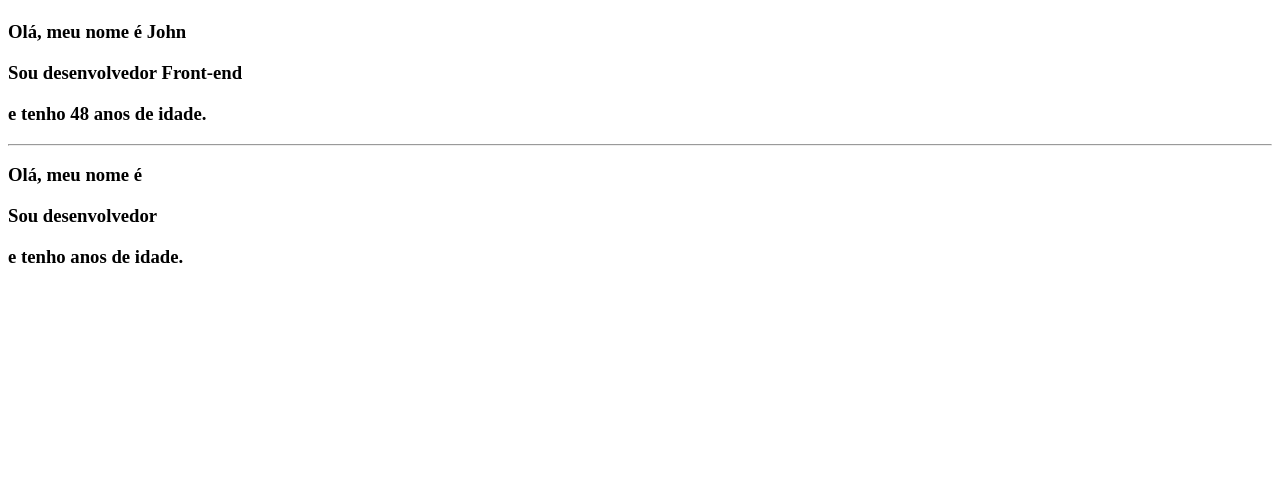
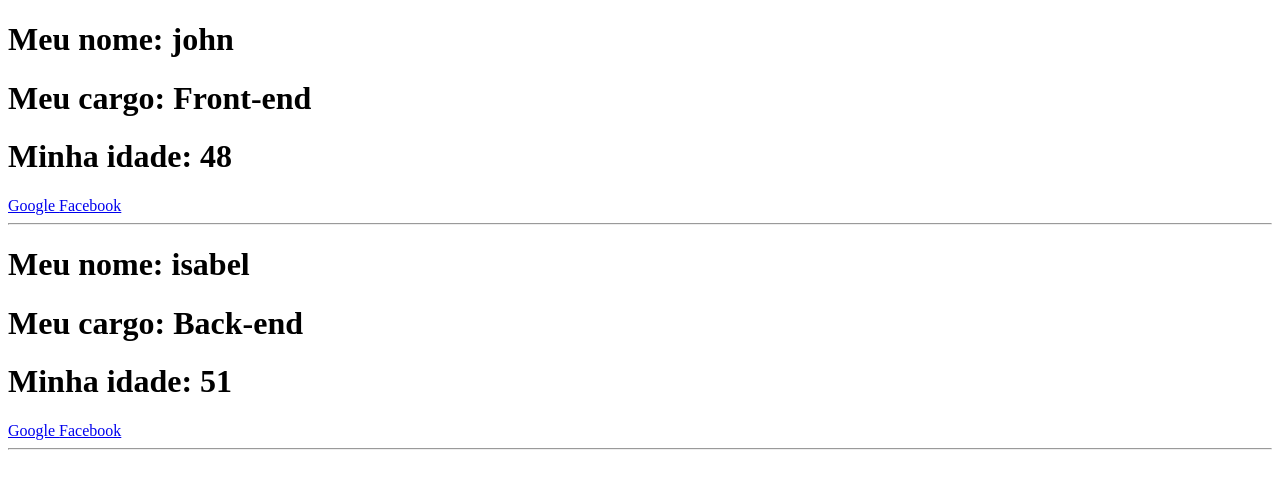
Before and after one commit to johntec-ads/meuapp, a React (Create React App) app: page / in a window 1280 px wide. Shown: the top 488 px of the page. Built offline with nearby package versions, Linux system fonts and the light colour scheme.

Commit message:
props_part2

```diff
--- a/src/App.js
+++ b/src/App.js
@@ -11,37 +11,49 @@ const Variável = (props) => {
   )
 }  */
 import React from "react"
-
 const Equipe = (props) => {
-  return(
+  return (
     <div>
-      <Sobre nome  = {props.nome} cargo = {props.cargo} idade = {props.idade} />
+      <Sobre nome={props.nome} cargo={props.cargo}
+        idade={props.idade} />
+      <Social goo={props.google} face= {props.facebook} />
     <hr/>
     </div>
   )
 }
 
+
+
 const Sobre = (props) => {
   return (
     <div>
-      <h3>Olá, meu nome é {props.nome}</h3>
-       <h3>Sou desenvolvedor {props.cargo}  </h3>
-       <h3>e tenho {props.idade} anos de idade.</h3>
+      <h1> Meu nome: {props.nome} </h1>
+      <h1> Meu cargo: {props.cargo} </h1>
+      <h1> Minha idade: {props.idade} </h1>
+    </div>
+  )
+}
 
+const Social = (props) => {
+  return (
+    <div>
+      <a href= {props.goo}>Google </a>
+      <a href= {props.face}>Facebook </a>
     </div>
   )
 }
 
 
-function app () {
+function app() {
   return (
     <div>
-        <h1></h1>
-        <Equipe nome = "John" cargo = "Front-end" idade = "48" />
-        <Sobre />
+      <Equipe nome="john" cargo="Front-end" idade="48" google="https://google.com"
+      facebook="https://facebook.com" />
+
+      <Equipe nome="isabel" cargo="Back-end" idade="51" google="https://google.com"
+      facebook="https://facebook.com" />
     </div>
   )
 }
 
-
 export default app
```
Lines whose indentation alone changed are shown as unchanged.
